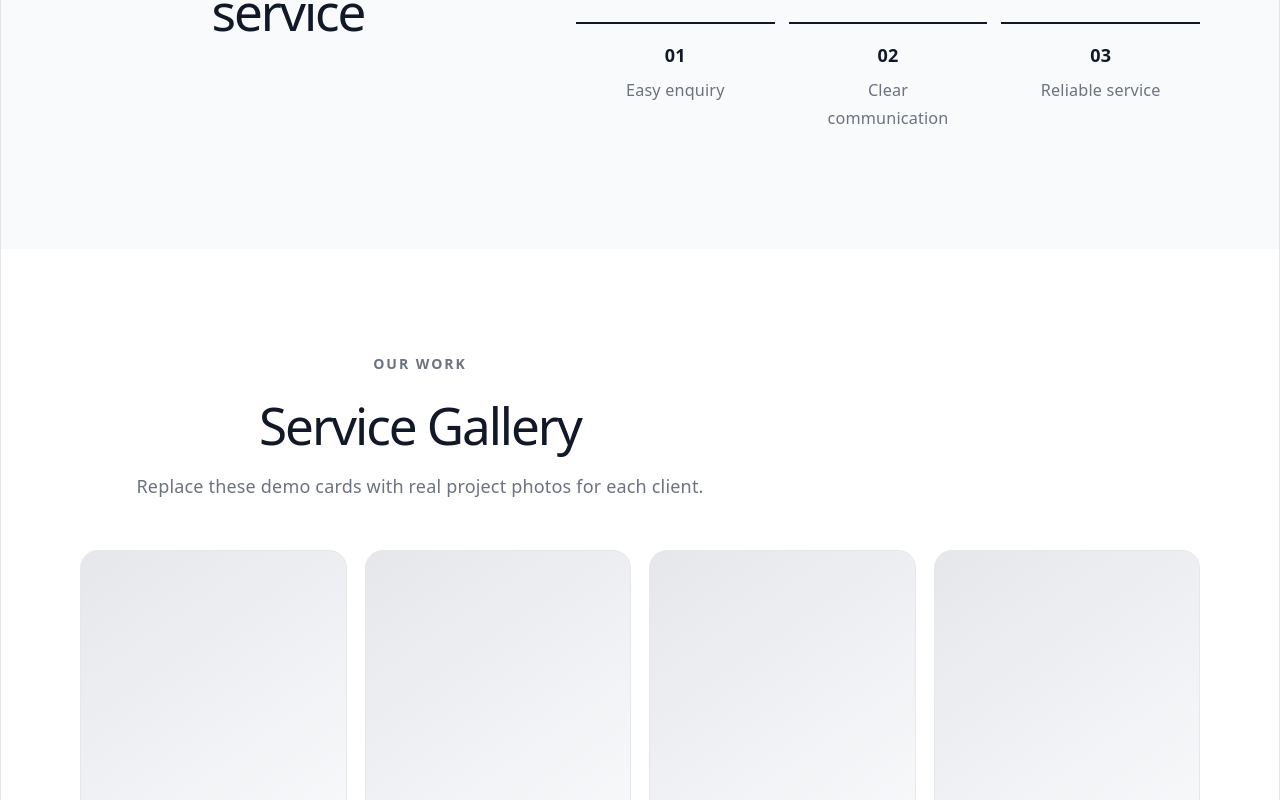
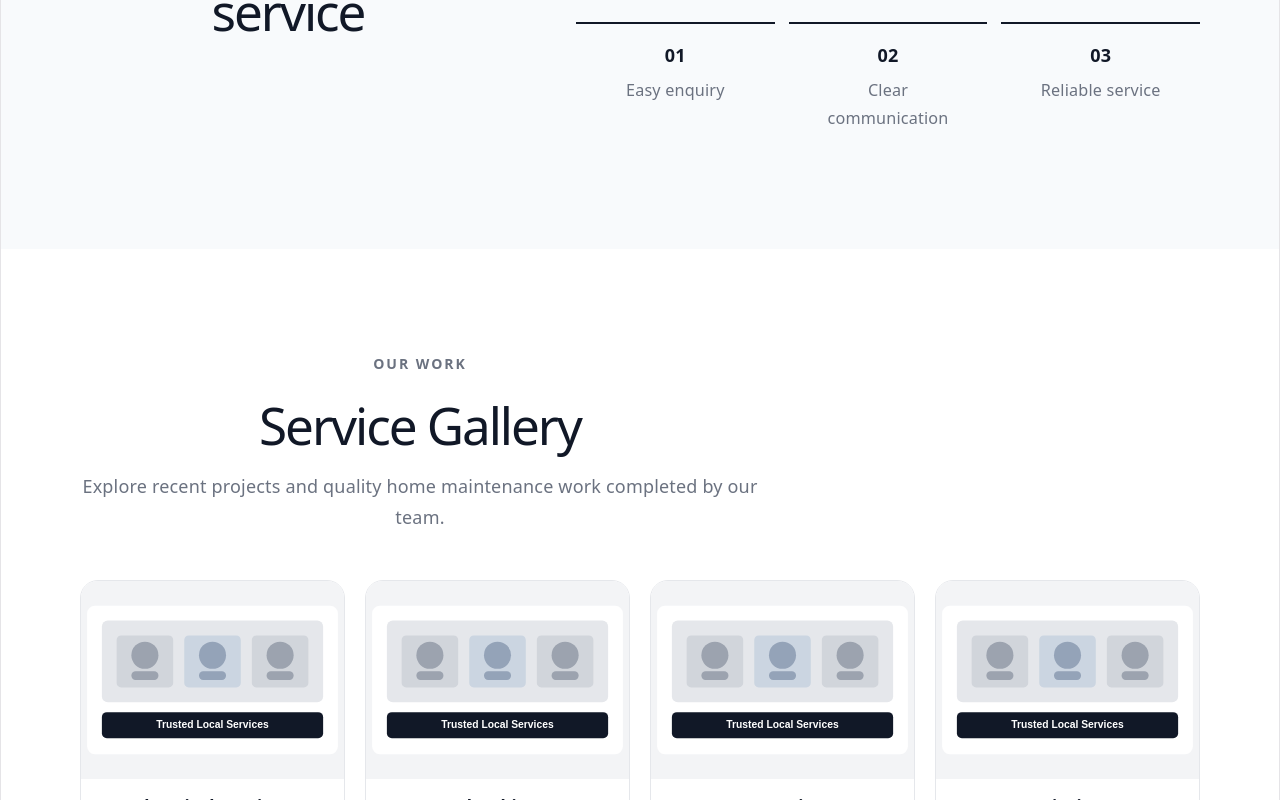
Before and after one commit to kishorejorige/local-business-starter, a React (Vite) app: page / in a window 1280 px wide. Shown: the part 2000-2800 px from the top of the page. Built offline with nearby package versions, Linux system fonts and the light colour scheme.

Commit message:
feat: make local business template data driven

```diff
--- a/src/App.css
+++ b/src/App.css
@@ -291,22 +291,38 @@
 .gallery-grid {
   display: grid;
   grid-template-columns: repeat(4, 1fr);
-  gap: 18px;
+  gap: 20px;
 }
 
 .gallery-item {
-  min-height: 260px;
   display: flex;
-  align-items: flex-end;
-  padding: 22px;
+  flex-direction: column;
+  border: 1px solid #e5e7eb;
   border-radius: 18px;
-  background: linear-gradient(145deg, #e5e7eb, #f8fafc);
-  border: 1px solid #e5e7eb;
+  background: white;
+  overflow: hidden;
+  transition: transform 0.2s ease, box-shadow 0.2s ease;
+}
+
+.gallery-item:hover {
+  transform: translateY(-4px);
+  box-shadow: 0 12px 24px rgba(15, 23, 42, 0.08);
+}
+
+.gallery-item img {
+  width: 100%;
+  aspect-ratio: 4 / 3;
+  object-fit: cover;
+  display: block;
+  background: #f8fafc;
 }
 
 .gallery-item span {
+  padding: 16px 20px;
   color: #111827;
-  font-weight: 800;
+  font-weight: 700;
+  font-size: 0.95rem;
+  line-height: 1.4;
 }
 
 /* Reviews */
@@ -553,10 +569,6 @@
     grid-template-columns: 1fr;
   }
 
-  .gallery-item {
-    min-height: 180px;
-  }
-
   .footer-inner {
     flex-direction: column;
   }
--- a/src/App.jsx
+++ b/src/App.jsx
@@ -2,7 +2,7 @@ import business from "./data/business";
 import "./App.css";
 
 function App() {
-  const whatsappUrl = `https://wa.me/${business.whatsapp}?text=${encodeURIComponent(
+  const whatsappUrl = `https://wa.me/${business.contact.whatsapp}?text=${encodeURIComponent(
     `Hello ${business.name}, I would like to know more about your services.`
   )}`;
 
@@ -19,6 +19,7 @@ function App() {
             <a href="#home">Home</a>
             <a href="#services">Services</a>
             <a href="#about">About</a>
+            <a href="#gallery">Gallery</a>
             <a href="#reviews">Reviews</a>
             <a href="#contact">Contact</a>
           </nav>
@@ -55,7 +56,7 @@ function App() {
                   Get a Free Enquiry
                 </a>
 
-                <a className="secondary-button" href={`tel:${business.phone}`}>
+                <a className="secondary-button" href={`tel:${business.contact.phone}`}>
                   Call Now
                 </a>
               </div>
@@ -160,27 +161,17 @@ function App() {
               <span className="eyebrow">OUR WORK</span>
               <h2>Service Gallery</h2>
               <p>
-                Replace these demo cards with real project photos for each
-                client.
+                Explore recent projects and quality home maintenance work completed by our team.
               </p>
             </div>
 
             <div className="gallery-grid">
-              <div className="gallery-item">
-                <span>Electrical</span>
-              </div>
-
-              <div className="gallery-item">
-                <span>Plumbing</span>
-              </div>
-
-              <div className="gallery-item">
-                <span>AC Service</span>
-              </div>
-
-              <div className="gallery-item">
-                <span>Painting</span>
-              </div>
+              {business.gallery.map((item) => (
+                <div className="gallery-item" key={item.title}>
+                  <img src={item.image} alt={item.alt} />
+                  <span>{item.title}</span>
+                </div>
+              ))}
             </div>
           </div>
         </section>
@@ -234,9 +225,9 @@ function App() {
 
                 <a
                   className="secondary-button"
-                  href={`tel:${business.phone}`}
+                  href={`tel:${business.contact.phone}`}
                 >
-                  {business.phone}
+                  {business.contact.phone}
                 </a>
               </div>
             </div>
@@ -249,7 +240,7 @@ function App() {
 
                 <div>
                   <strong>Location</strong>
-                  <p>{business.address}</p>
+                  <p>{business.location.address}</p>
                 </div>
               </div>
 
@@ -258,7 +249,7 @@ function App() {
 
                 <div>
                   <strong>Phone</strong>
-                  <p>{business.phone}</p>
+                  <p>{business.contact.phone}</p>
                 </div>
               </div>
 
@@ -267,7 +258,7 @@ function App() {
 
                 <div>
                   <strong>Email</strong>
-                  <p>{business.email}</p>
+                  <p>{business.contact.email}</p>
                 </div>
               </div>
             </div>
--- a/src/data/business.js
+++ b/src/data/business.js
@@ -4,20 +4,25 @@ const business = {
   description:
     "Professional home repair and maintenance services for families and businesses in Hyderabad.",
 
-  phone: "+91 98765 43210",
-  whatsapp: "919876543210",
-  email: "hello@srilakshmihomeservices.com",
+  contact: {
+    phone: "+91 98765 43210",
+    whatsapp: "919876543210",
+    email: "hello@srilakshmihomeservices.com",
+  },
 
-  address: "Hyderabad, Telangana, India",
+  location: {
+    address: "Hyderabad, Telangana, India",
+    mapUrl: "https://www.google.com/maps",
+  },
 
   hours: [
-    { day: "Monday", time: "9:00 AM – 8:00 PM" },
-    { day: "Tuesday", time: "9:00 AM – 8:00 PM" },
-    { day: "Wednesday", time: "9:00 AM – 8:00 PM" },
-    { day: "Thursday", time: "9:00 AM – 8:00 PM" },
-    { day: "Friday", time: "9:00 AM – 8:00 PM" },
-    { day: "Saturday", time: "9:00 AM – 8:00 PM" },
-    { day: "Sunday", time: "10:00 AM – 4:00 PM" },
+    { day: "Monday", time: "9:00 AM - 8:00 PM" },
+    { day: "Tuesday", time: "9:00 AM - 8:00 PM" },
+    { day: "Wednesday", time: "9:00 AM - 8:00 PM" },
+    { day: "Thursday", time: "9:00 AM - 8:00 PM" },
+    { day: "Friday", time: "9:00 AM - 8:00 PM" },
+    { day: "Saturday", time: "9:00 AM - 8:00 PM" },
+    { day: "Sunday", time: "10:00 AM - 4:00 PM" },
   ],
 
   services: [
@@ -35,7 +40,8 @@ const business = {
     },
     {
       title: "Painting",
-      description: "Interior and exterior painting for homes and small businesses.",
+      description:
+        "Interior and exterior painting for homes and small businesses.",
     },
     {
       title: "Carpentry",
@@ -43,7 +49,8 @@ const business = {
     },
     {
       title: "General Repairs",
-      description: "Reliable help for everyday home repair and maintenance needs.",
+      description:
+        "Reliable help for everyday home repair and maintenance needs.",
     },
   ],
 
@@ -53,18 +60,44 @@ const business = {
       "We help homeowners and small businesses take care of everyday repair and maintenance work with dependable service and clear communication.",
   },
 
+  gallery: [
+    {
+      title: "Electrical Services",
+      image: "/images/hero-home-services.svg",
+      alt: "Electrical home services",
+    },
+    {
+      title: "Plumbing",
+      image: "/images/hero-home-services.svg",
+      alt: "Plumbing services",
+    },
+    {
+      title: "AC Services",
+      image: "/images/hero-home-services.svg",
+      alt: "AC services",
+    },
+    {
+      title: "Painting",
+      image: "/images/hero-home-services.svg",
+      alt: "Home painting services",
+    },
+  ],
+
   reviews: [
     {
       name: "Demo Customer",
-      text: "Demo review — replace this with a real customer review before publishing.",
+      text:
+        "Demo review - replace this with a real customer review before publishing.",
     },
     {
       name: "Demo Customer",
-      text: "Demo review — replace this with a real customer review before publishing.",
+      text:
+        "Demo review - replace this with a real customer review before publishing.",
     },
     {
       name: "Demo Customer",
-      text: "Demo review — replace this with a real customer review before publishing.",
+      text:
+        "Demo review - replace this with a real customer review before publishing.",
     },
   ],
 };
```
